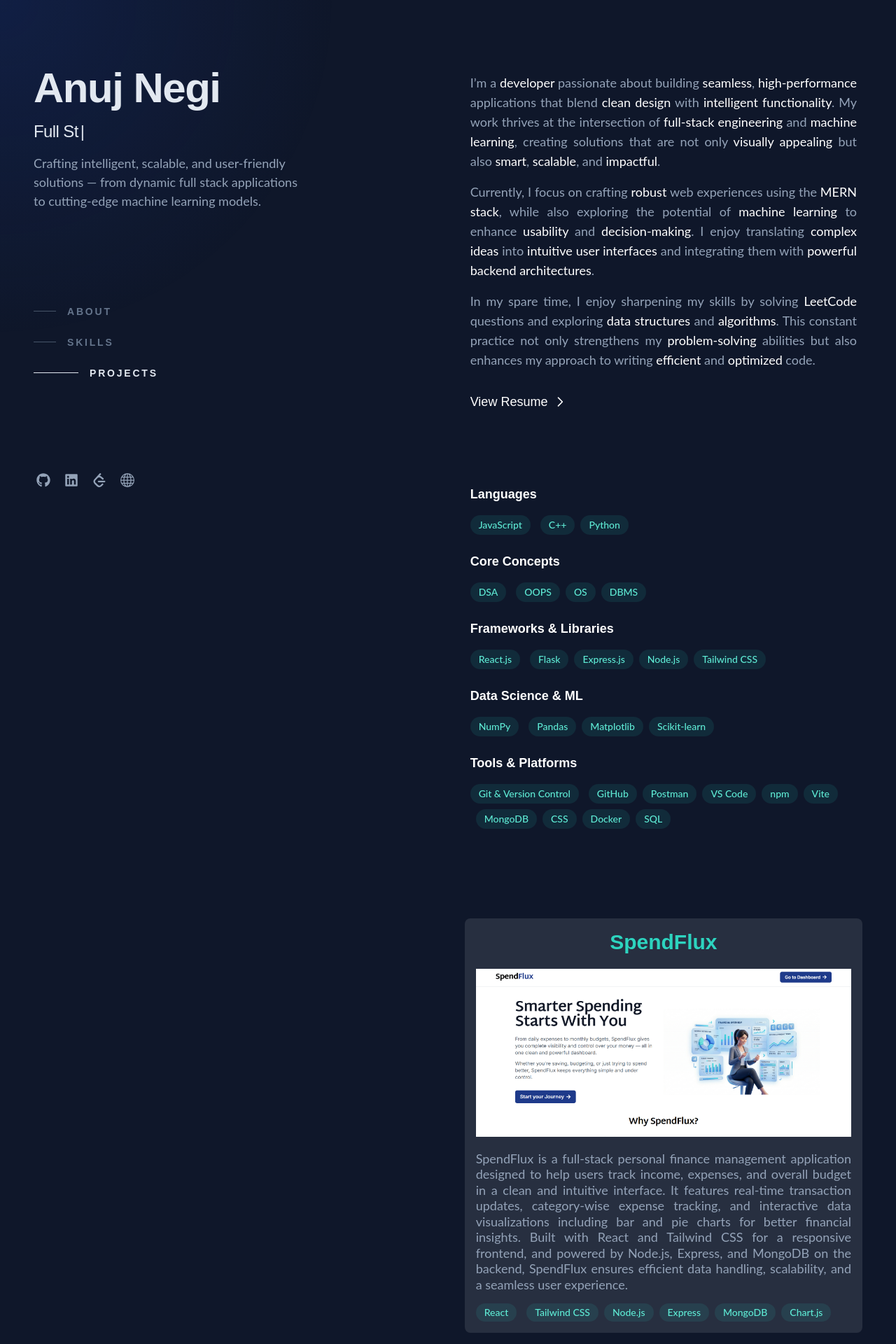
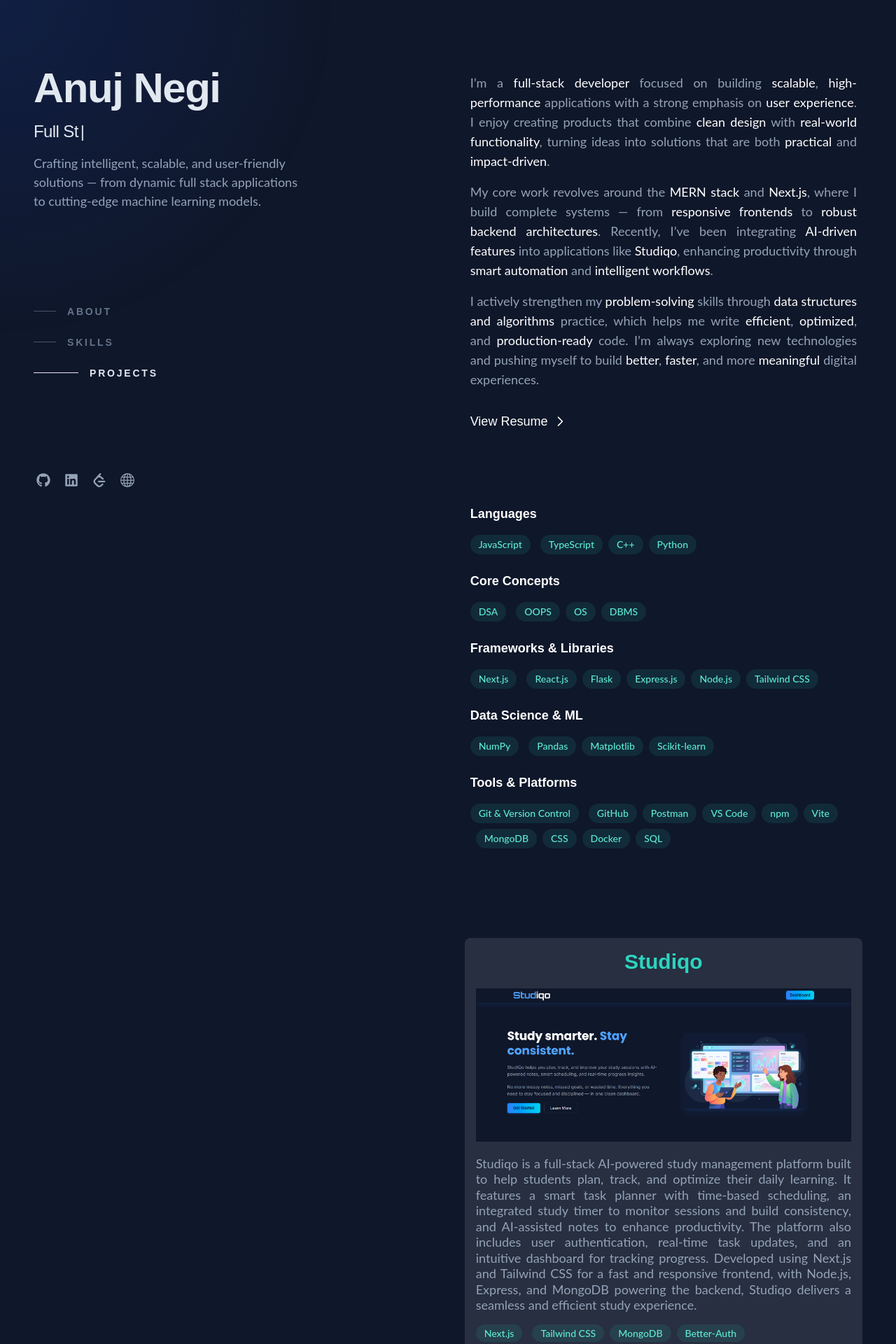
Before and after one commit to ANUJNEGI15072005/portfolio, a React (Vite) app: page / in a window 1280 px wide. Shown: the top 1920 px of the page at 70% size. Built offline with nearby package versions, Linux system fonts and the light colour scheme.

Commit message:
april-2 update

```diff
--- a/src/App.jsx
+++ b/src/App.jsx
@@ -30,7 +30,7 @@
   const skills = [
     {
       heading: "Languages",
-      content: ["JavaScript", "C++", "Python"],
+      content: ["JavaScript", "TypeScript", "C++", "Python"],
     },
     {
       heading: "Core Concepts",
@@ -38,7 +38,7 @@
     },
     {
       heading: "Frameworks & Libraries",
-      content: ["React.js", "Flask", "Express.js", "Node.js", "Tailwind CSS"],
+      content: ["Next.js", "React.js", "Flask", "Express.js", "Node.js", "Tailwind CSS"],
     },
     {
       heading: "Data Science & ML",
@@ -52,12 +52,11 @@
 
   const projects = [
     {
-      name: "SpendFlux",
-      href: "https://spendflux-tracker.vercel.app/", // update if different
-      description:
-        "SpendFlux is a full-stack personal finance management application designed to help users track income, expenses, and overall budget in a clean and intuitive interface. It features real-time transaction updates, category-wise expense tracking, and interactive data visualizations including bar and pie charts for better financial insights. Built with React and Tailwind CSS for a responsive frontend, and powered by Node.js, Express, and MongoDB on the backend, SpendFlux ensures efficient data handling, scalability, and a seamless user experience.",
-      techstack: ["React", "Tailwind CSS", "Node.js", "Express", "MongoDB", "Chart.js"],
-      image: "spendflux.png",
+      name: "Studiqo",
+      href: "https://studiqo-mu.vercel.app/",
+      description: "Studiqo is a full-stack AI-powered study management platform built to help students plan, track, and optimize their daily learning. It features a smart task planner with time-based scheduling, an integrated study timer to monitor sessions and build consistency, and AI-assisted notes to enhance productivity. The platform also includes user authentication, real-time task updates, and an intuitive dashboard for tracking progress. Developed using Next.js and Tailwind CSS for a fast and responsive frontend, with Node.js, Express, and MongoDB powering the backend, Studiqo delivers a seamless and efficient study experience.",
+      techstack: ["Next.js", "Tailwind CSS", "MongoDB", "Better-Auth"],
+      image: "studiqo.png"
     },
     {
       name: "BeYourTrainer",
@@ -222,13 +221,15 @@
             <section id="about" className="mb-10">
               <div className="lg:px-2 font-lato">
                 <p className="text-justify text-lg py-2">
-                  I’m a <span className="text-white">developer</span> passionate about building <span className="text-white">seamless</span>, <span className="text-white">high-performance</span> applications that blend <span className="text-white">clean design</span> with <span className="text-white">intelligent functionality</span>. My work thrives at the intersection of <span className="text-white">full-stack engineering</span> and <span className="text-white">machine learning</span>, creating solutions that are not only <span className="text-white">visually appealing</span> but also <span className="text-white">smart</span>, <span className="text-white">scalable</span>, and <span className="text-white">impactful</span>.
+                  I’m a <span className="text-white">full-stack developer</span> focused on building <span className="text-white">scalable</span>, <span className="text-white">high-performance</span> applications with a strong emphasis on <span className="text-white">user experience</span>. I enjoy creating products that combine <span className="text-white">clean design</span> with <span className="text-white">real-world functionality</span>, turning ideas into solutions that are both <span className="text-white">practical</span> and <span className="text-white">impact-driven</span>.
                 </p>
+
                 <p className="text-justify text-lg py-2">
-                  Currently, I focus on crafting <span className="text-white">robust</span> web experiences using the <span className="text-white">MERN stack</span>, while also exploring the potential of <span className="text-white">machine learning</span> to enhance <span className="text-white">usability</span> and <span className="text-white">decision-making</span>. I enjoy translating <span className="text-white">complex ideas</span> into <span className="text-white">intuitive user interfaces</span> and integrating them with <span className="text-white">powerful backend architectures</span>.
+                  My core work revolves around the <span className="text-white">MERN stack</span> and <span className="text-white">Next.js</span>, where I build complete systems — from <span className="text-white">responsive frontends</span> to <span className="text-white">robust backend architectures</span>. Recently, I’ve been integrating <span className="text-white">AI-driven features</span> into applications like <span className="text-white">Studiqo</span>, enhancing productivity through <span className="text-white">smart automation</span> and <span className="text-white">intelligent workflows</span>.
                 </p>
+
                 <p className="text-justify text-lg py-2">
-                  In my spare time, I enjoy sharpening my skills by solving <span className="text-white">LeetCode</span> questions and exploring <span className="text-white">data structures</span> and <span className="text-white">algorithms</span>. This constant practice not only strengthens my <span className="text-white">problem-solving</span> abilities but also enhances my approach to writing <span className="text-white">efficient</span> and <span className="text-white">optimized</span> code.
+                  I actively strengthen my <span className="text-white">problem-solving</span> skills through <span className="text-white">data structures and algorithms</span> practice, which helps me write <span className="text-white">efficient</span>, <span className="text-white">optimized</span>, and <span className="text-white">production-ready</span> code. I’m always exploring new technologies and pushing myself to build <span className="text-white">better</span>, <span className="text-white">faster</span>, and more <span className="text-white">meaningful</span> digital experiences.
                 </p>
               </div>
               <div className="mt-6 lg:px-2 space-y-3">
```
Also changed, not shown: public/studiqo.png (added), 1 other file (tests, documents, lock files or other folders).
